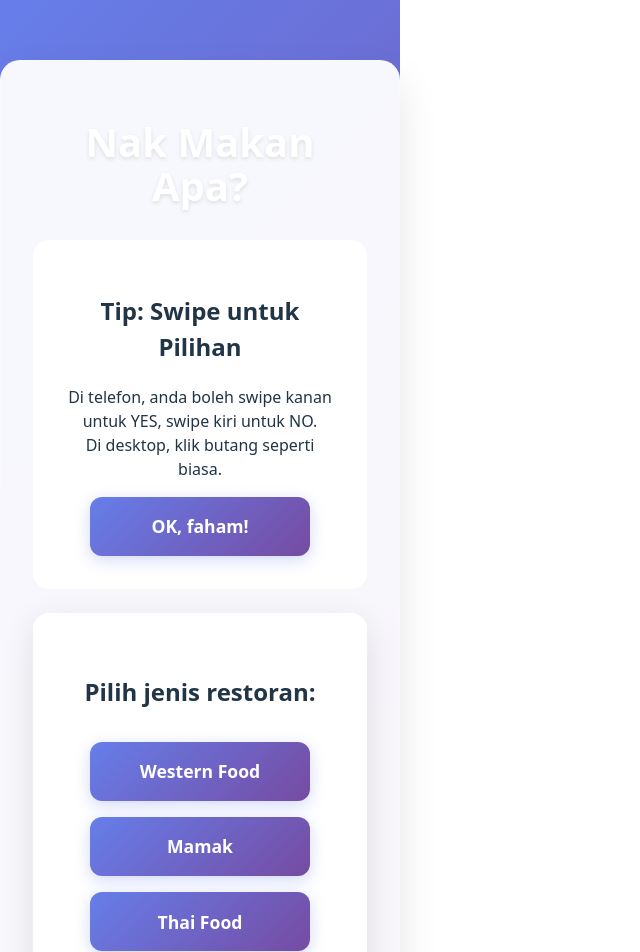
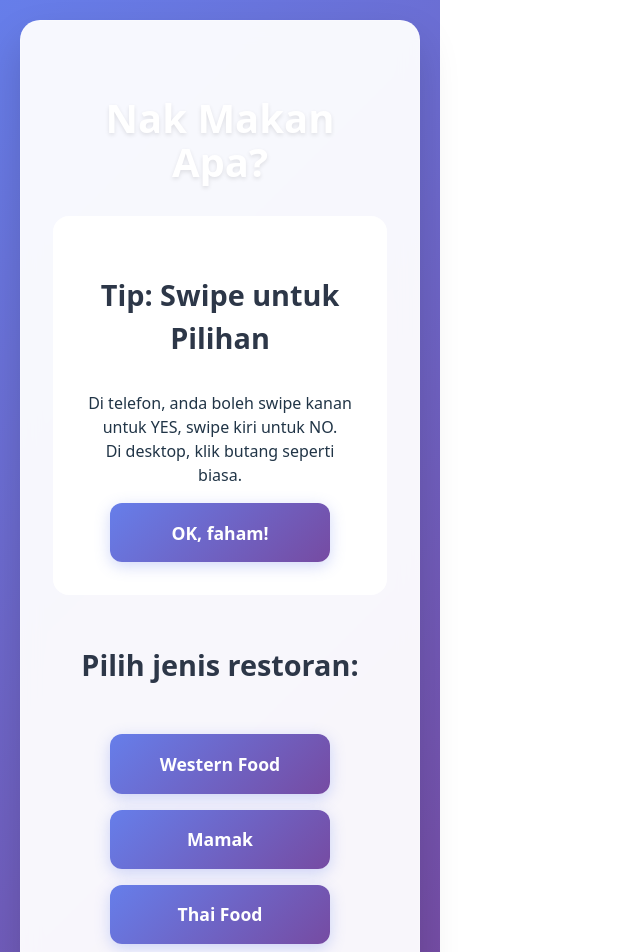
Before and after one commit to tfqnet/nak-makan-apa, a React (Vite) app: page / in a window 1280 px wide. Shown: the top 952 px of the page, without its empty margins (0-640 px from the left). Built offline with nearby package versions, Linux system fonts and the light colour scheme.

Commit message:
Fix layout: remove double cards, center properly, fix overflow

```diff
--- a/src/App.css
+++ b/src/App.css
@@ -9,15 +9,20 @@ body {
     'Ubuntu', 'Cantarell', 'Open Sans', 'Helvetica Neue', sans-serif;
   -webkit-font-smoothing: antialiased;
   -moz-osx-font-smoothing: grayscale;
+  overflow-x: hidden;
 }
 
 .app-container {
+  width: 100%;
   max-width: 400px;
-  margin: 40px auto;
-  padding: 2rem;
+  padding: 3rem 2rem;
   border-radius: 20px;
   text-align: center;
-  box-shadow: 0 20px 40px rgba(0,0,0,0.1);
+  box-shadow: 0 20px 40px rgba(0,0,0,0.15);
+  min-height: 500px;
+  display: flex;
+  flex-direction: column;
+  justify-content: center;
   /* Background will be set dynamically via inline styles */
 }
 
@@ -28,14 +33,11 @@ h1 {
   text-shadow: 0 2px 4px rgba(0,0,0,0.1);
 }
 
-.question-card, .result-card {
-  padding: 2.5em 2em;
-  background: rgba(255, 255, 255, 0.9);
-  border-radius: 16px;
-  margin-bottom: 1.5rem;
-  box-shadow: 0 8px 32px rgba(0,0,0,0.1);
-  backdrop-filter: blur(10px);
-  border: 1px solid rgba(255, 255, 255, 0.2);
+h2 {
+  margin-bottom: 2rem;
+  font-size: 1.8rem;
+  font-weight: 600;
+  color: #2d3748;
 }
 
 .options {
@@ -43,7 +45,7 @@ h1 {
   flex-direction: column;
   align-items: center;
   gap: 1.2rem;
-  margin-top: 2rem;
+  margin-top: 1rem;
 }
 
 button {
--- a/src/App.jsx
+++ b/src/App.jsx
@@ -200,8 +200,11 @@ function App() {
     <div style={{
       background: colors.background,
       minHeight: '100vh',
-      padding: '20px 0',
-      transition: 'background 0.5s ease'
+      padding: '20px',
+      transition: 'background 0.5s ease',
+      display: 'flex',
+      justifyContent: 'center',
+      alignItems: 'center'
     }}>
       <div
         className="app-container"
@@ -229,17 +232,17 @@ function App() {
           </div>
         )}
         {step === 0 && (
-          <div className="question-card">
+          <>
             <h2>Pilih jenis restoran:</h2>
             <div className="options" style={{flexDirection: 'column', gap: '1rem'}}>
               <button onClick={() => handleRestaurant('western')}>Western Food</button>
               <button onClick={() => handleRestaurant('mamak')}>Mamak</button>
               <button onClick={() => handleRestaurant('thai')}>Thai Food</button>
             </div>
-          </div>
+          </>
         )}
         {step > 0 && step <= questions.length && (
-          <div className="question-card">
+          <>
             <h2>{questions[step - 1].text}</h2>
             {!isMobile.current && (
               <div className="options">
@@ -247,10 +250,10 @@ function App() {
                 <button onClick={() => handleAnswer('NO')}>NO</button>
               </div>
             )}
-          </div>
+          </>
         )}
         {step > questions.length && (
-          <div className="result-card">
+          <>
             <h2>Cadangan makanan untuk anda:</h2>
             {getSuggestion() ? (
               <p className="suggestion">{getSuggestion()}</p>
@@ -258,7 +261,7 @@ function App() {
               <p className="suggestion">Tiada cadangan makanan untuk pilihan ini.</p>
             )}
             <button onClick={handleRestart}>Cuba lagi</button>
-          </div>
+          </>
         )}
       </div>
     </div>
```
